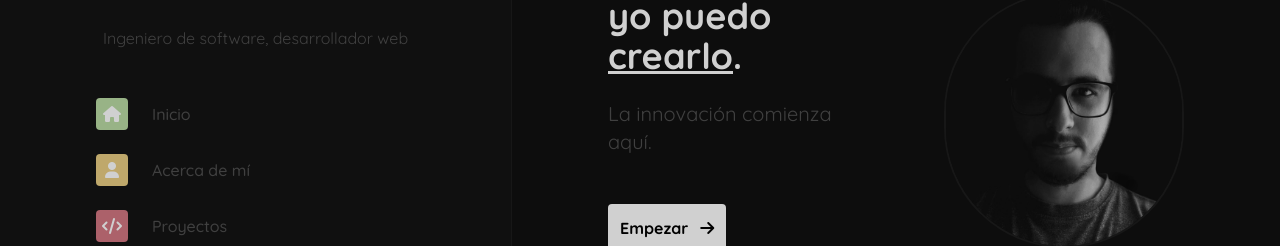
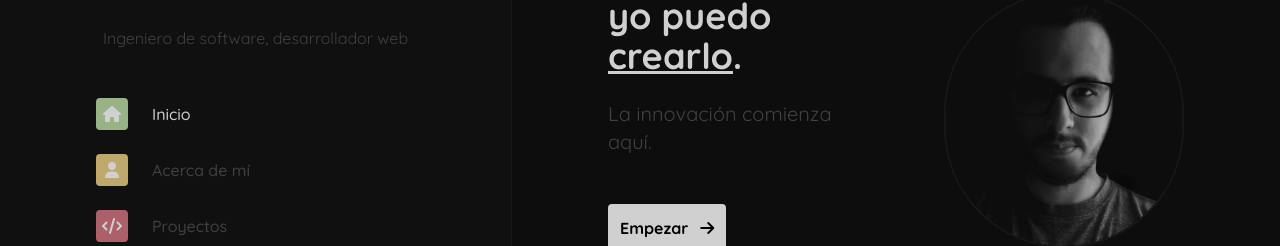
Before and after one commit to gantoreno/portfolio, a React (Create React App) app: page / in a window 1280 px wide. Shown: the part 280-526 px from the top of the page. Built offline with nearby package versions, Linux system fonts and the light colour scheme.

Commit message:
Fix active link highlighting

```diff
--- a/src/views/profile/ProfileView.jsx
+++ b/src/views/profile/ProfileView.jsx
@@ -30,13 +30,13 @@ const NavigationLinks = ({ links, language }) => {
           activeClassName="text-white"
           exact
         >
-          <div className="flex items-center w-full mb-6 text-gray-600 text-left duration-200 hover:text-white">
+          <div className="flex items-center w-full mb-6 text-gray-600 text-left duration-200 hover:text-white navigation-link">
             <div
               className={`w-8 h-8 flex justify-center items-center bg-${link.color}-400 rounded`}
             >
               <i className={`${link.icon} text-white`}></i>
             </div>
-            <span className="hidden ml-6 font-medium xl:block">
+            <span className="hidden ml-6 font-medium xl:block link-name">
               {link.name[language]}
             </span>
           </div>
--- a/src/views/profile/ProfileView.scss
+++ b/src/views/profile/ProfileView.scss
@@ -1,3 +1,7 @@
 div.profile-view {
   overflow: hidden;
 }
+
+div.navigation-link {
+  color: inherit;
+}
```
